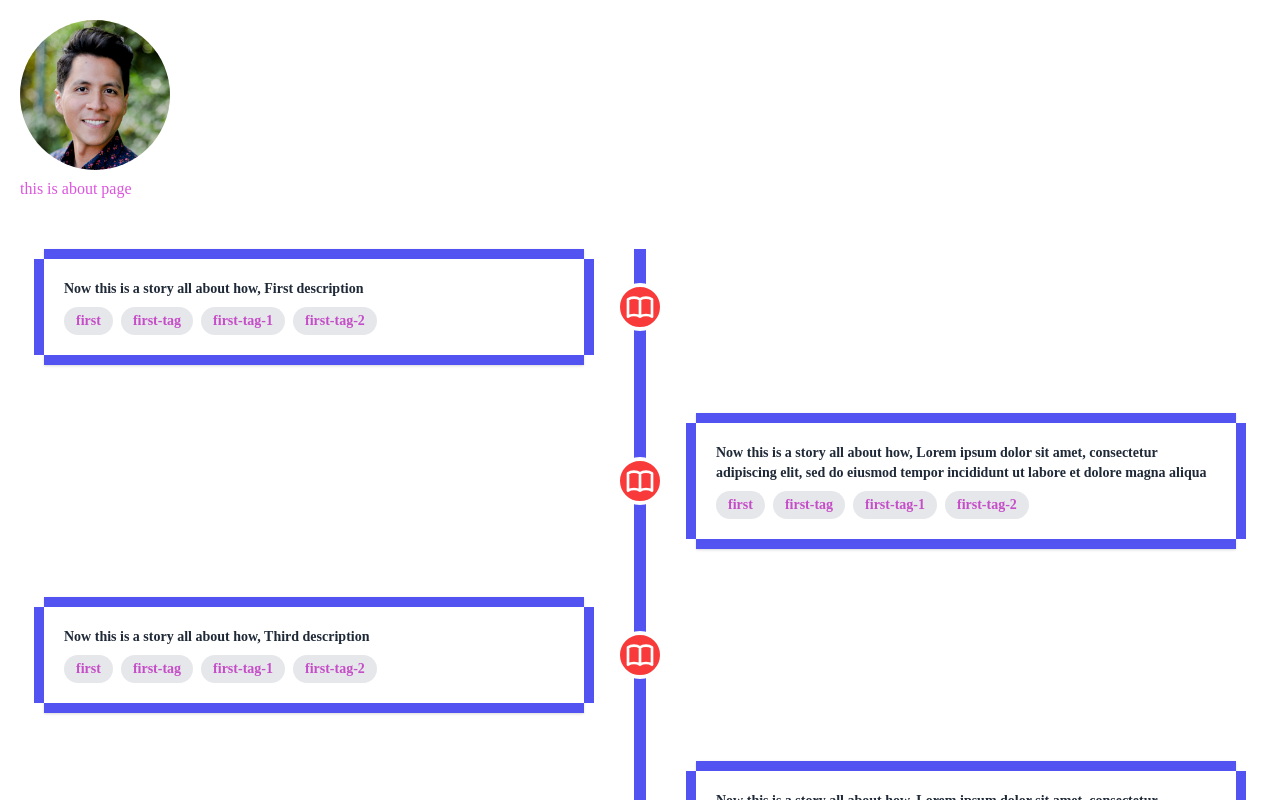
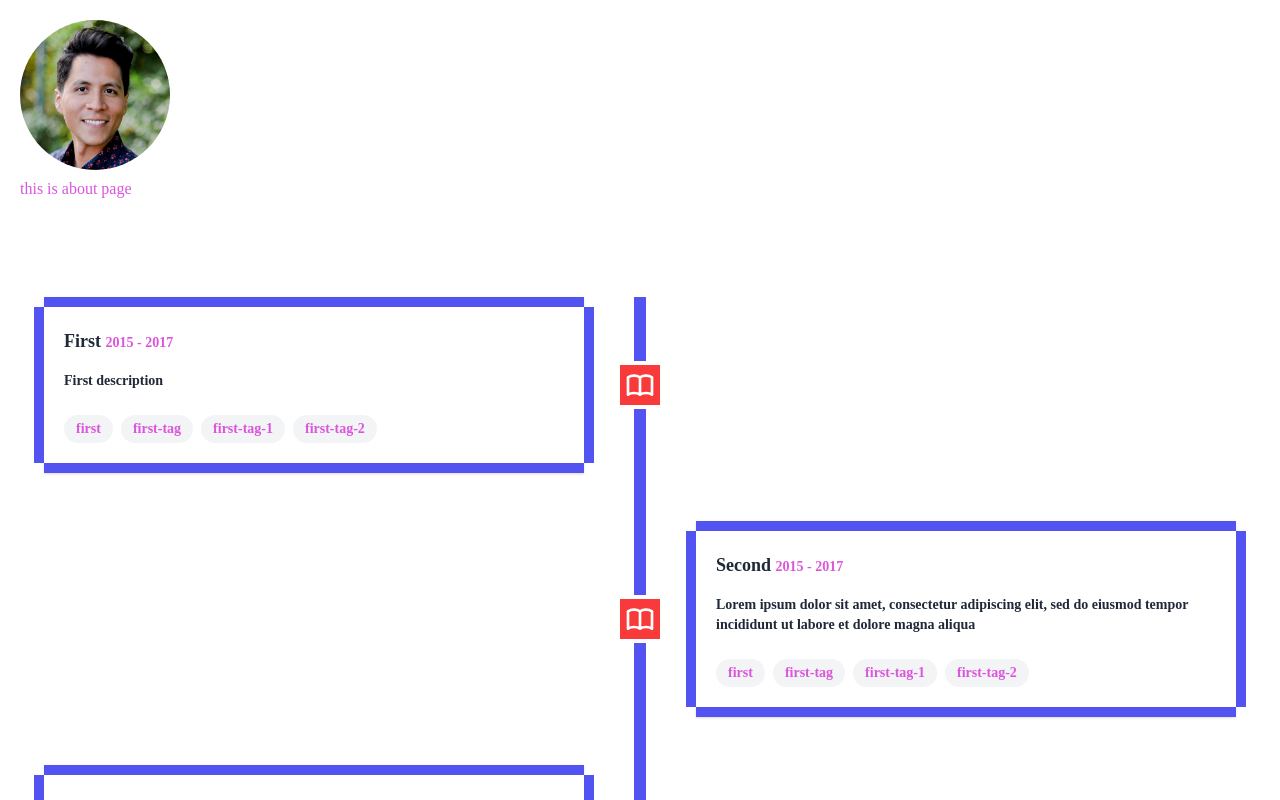
Before and after one commit to mruba/portafolio, a Next.js app: page /about/about in a window 1280 px wide. Built offline with nearby package versions, Linux system fonts and the light colour scheme; what apollo-server-micro, graphql-tools would draw is missing.

Commit message:
fixed styles on time line item

```diff
--- a/components/time-line/time-line-item.tsx
+++ b/components/time-line/time-line-item.tsx
@@ -1,31 +1,33 @@
 import classNames from "classnames";
-import style from './time-line-item.module.css';
 
 const timeLineItem = (props: Props, index: number) => {
-    const { description, id, tags } = props;
+    const { description, id, tags, workingPeriod, title } = props;
     const shouldRenderLeft = index % 2 !== 0;
     return (
-        <div key={id} className={classNames("relative flex mt-6 sm:mt-0 sm:mb-12", {
+        <div key={id} className={classNames("relative flex ", {
             "sm:justify-end": shouldRenderLeft,
         })} >
             <div className={classNames("w-full sm:w-1/2", {
                 "sm:pr-14": !shouldRenderLeft,
                 "sm:pl-14": shouldRenderLeft,
             })}>
-                <div className={"pixelBox p-5 w-full bg-white shadow"}>
-                    <p>Now this is a story all about how, {description}</p>
+                <div className={"pixelBox p-5 pt-8 sm:pt-5  w-full bg-white shadow space-y-4"}>
+                    <p className="text-lg">{title} <span className="text-sm text-pink">{workingPeriod}</span></p>
+                    <p>{description}</p>
+                    <div>
                         {tags.map(
                             (tag: string, index: number) =>
                                 <span
                                     key={index}
-                                className="inline-block bg-gray-200 rounded-full mt-2 px-3 py-1 text-sm font-semibold text-pink-dark mr-2">
+                                    className="inline-block bg-gray-100 rounded-2xl mt-2 px-3 py-1 text-sm font-semibold text-pink mr-2">
                                     {tag}
                                 </span>
                         )}
                     </div>
                 </div>
+            </div>
 
-            <div className={classNames("rounded-full bg-red border-white border-4 w-12 h-12 absolute bottom-1/2 left-1/2 -translate-y-4 sm:translate-y-1/2 transform -translate-x-1/2 flex items-center justify-center")}>
+            <div className={classNames("bg-red border-white border-4 w-12 h-12 absolute left-1/2 -translate-y-4 sm:bottom-1/2 sm:translate-y-1/2 transform -translate-x-1/2 flex items-center justify-center")}>
                 <svg xmlns="http://www.w3.org/2000/svg" className="h-8 w-8 text-white" fill="none" viewBox="0 0 24 24" stroke="currentColor">
                     <path strokeLinecap="round" strokeLinejoin="round" strokeWidth="2" d="M12 6.253v13m0-13C10.832 5.477 9.246 5 7.5 5S4.168 5.477 3 6.253v13C4.168 18.477 5.754 18 7.5 18s3.332.477 4.5 1.253m0-13C13.168 5.477 14.754 5 16.5 5c1.747 0 3.332.477 4.5 1.253v13C19.832 18.477 18.247 18 16.5 18c-1.746 0-3.332.477-4.5 1.253" />
                 </svg>
--- a/components/time-line/time-line.tsx
+++ b/components/time-line/time-line.tsx
@@ -11,25 +11,43 @@ const timeLine = [
         title: "First",
         description: "First description",
         tags: ["first", "first-tag", "first-tag-1", "first-tag-2"],
+        workingPeriod: "2015 - 2017",
     },
     {
         id: "2",
         title: "Second",
         description: "Lorem ipsum dolor sit amet, consectetur adipiscing elit, sed do eiusmod tempor incididunt ut labore et dolore magna aliqua",
         tags: ["first", "first-tag", "first-tag-1", "first-tag-2"],
+        workingPeriod: "2015 - 2017",
     },
     {
         id: "3",
         title: "Third",
         description: "Third description",
         tags: ["first", "first-tag", "first-tag-1", "first-tag-2"],
+        workingPeriod: "2015 - 2017",
     },
     {
         id: "4",
         title: "Fourth",
         description: "Lorem ipsum dolor sit amet, consectetur adipiscing elit, sed do eiusmod tempor incididunt ut labore et dolore magna aliqua",
         tags: ["first", "first-tag", "first-tag-1", "first-tag-2"],
-    }
+        workingPeriod: "2015 - 2017",
+    },
+    {
+        id: "5",
+        title: "Second",
+        description: "Lorem ipsum dolor sit amet, consectetur adipiscing elit, sed do eiusmod tempor incididunt ut labore et dolore magna aliqua",
+        tags: ["first", "first-tag", "first-tag-1", "first-tag-2"],
+        workingPeriod: "2015 - 2017",
+    },
+    {
+        id: "6",
+        title: "Second",
+        description: "Lorem ipsum dolor sit amet, consectetur adipiscing elit, sed do eiusmod tempor incididunt ut labore et dolore magna aliqua",
+        tags: ["first", "first-tag", "first-tag-1", "first-tag-2"],
+        workingPeriod: "2015 - 2017",
+    },
 ]
 
 
@@ -44,7 +62,7 @@ export default function TimeLine(props: ITimeLineProps) {
         <div className=" py-12 sm:mx-auto px-2 sm:px-6">
 
 
-            <div className="relative text-gray-800 text-sm font-semibold">
+            <div className="relative text-gray-800 text-sm font-semibold space-y-12">
 
                 <div className="hidden sm:block w-3 bg-blue absolute h-full left-1/2 transform -translate-x-1/2"></div>
                 {timeLine.map(timeLineItem)}
```
Lines whose indentation alone changed are shown as unchanged.
